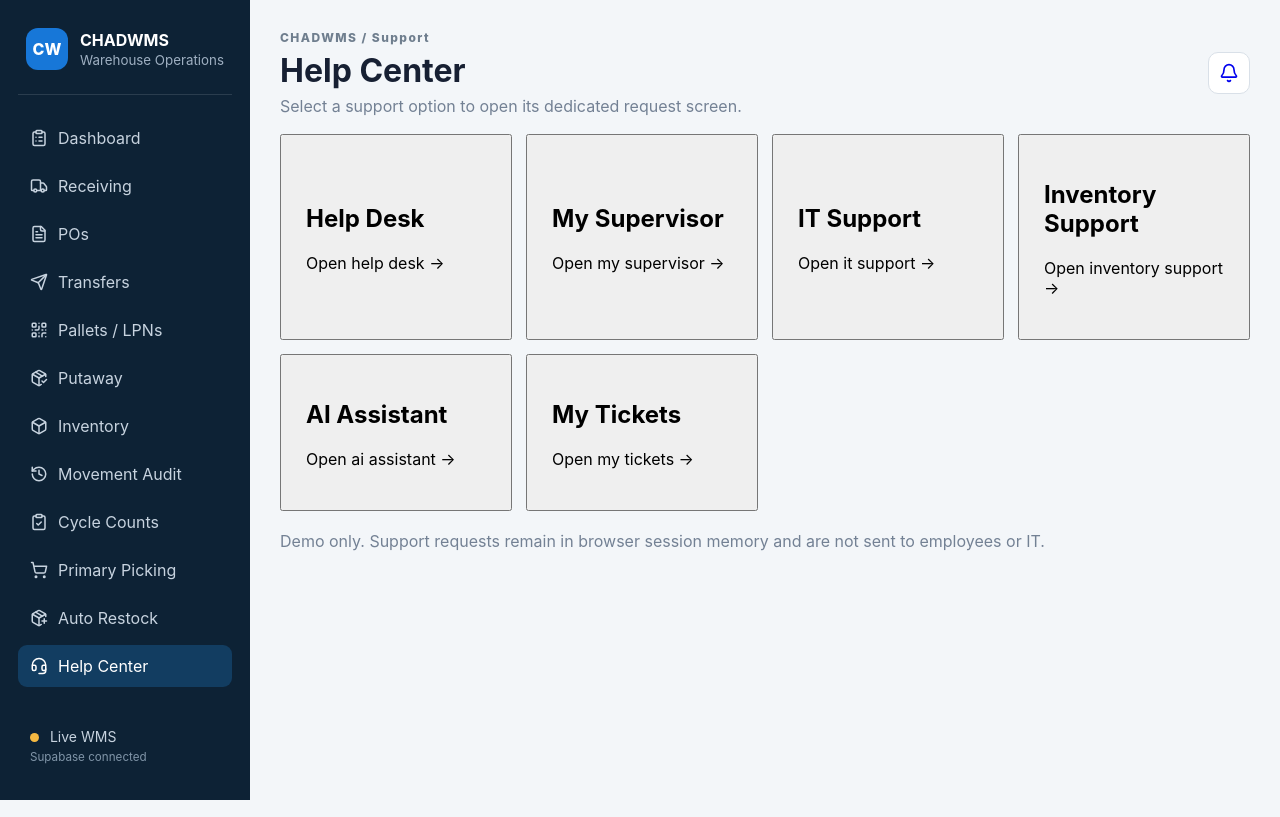
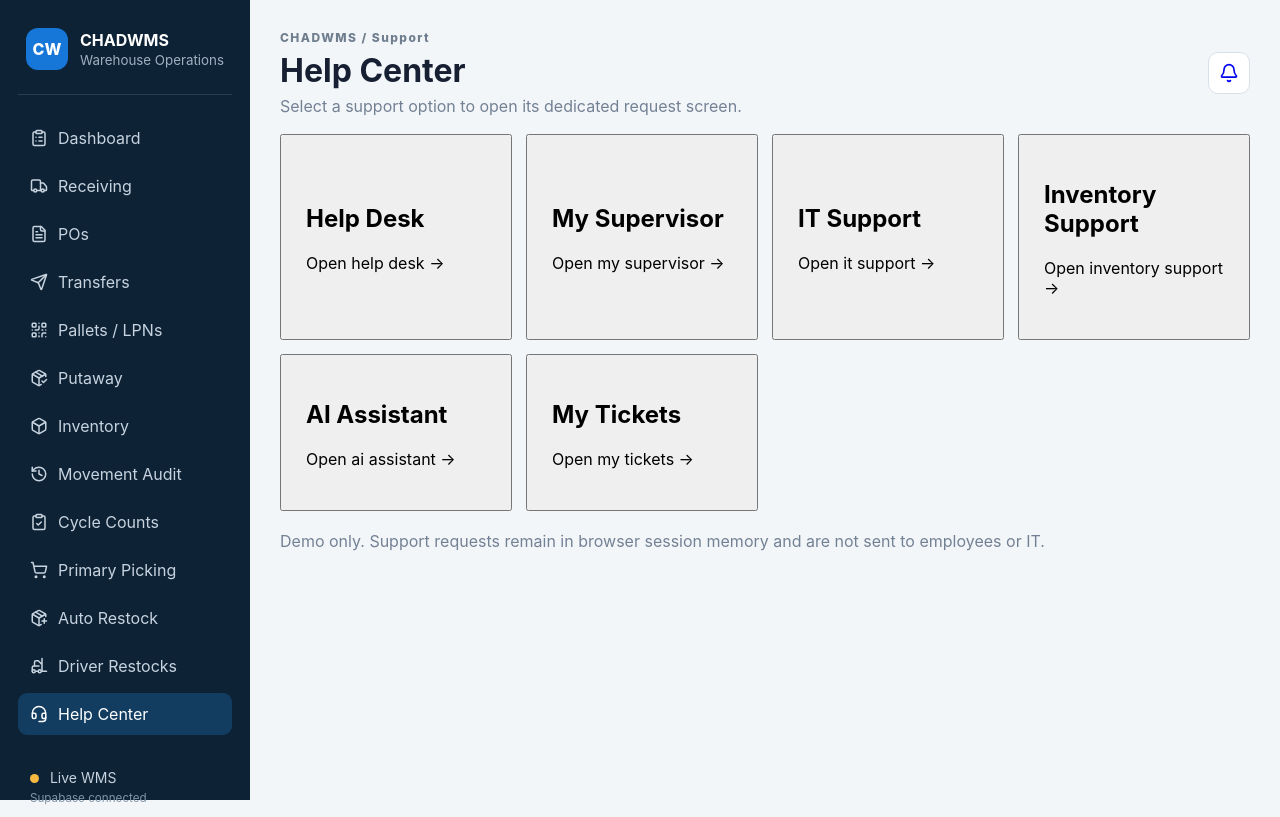
Before and after one commit to ZaspDragon/Chadwell-ERP-WMS-System, a Next.js app: page /help in a window 1280 px wide. Built offline with nearby package versions, Linux system fonts and the light colour scheme.

Commit message:
Link lift-driver restock queue from warehouse sidebar

```diff
--- a/components/WmsSidebar.tsx
+++ b/components/WmsSidebar.tsx
@@ -15,6 +15,7 @@ import {
   Headset,
   ClipboardCheck,
   PackagePlus,
+  Forklift,
 } from "lucide-react";
 
 const navItems = [
@@ -28,6 +29,7 @@ const navItems = [
   { href: "/cycle-counts", label: "Cycle Counts", icon: ClipboardCheck },
   { href: "/primary-picking", label: "Primary Picking", icon: ShoppingCart },
   { href: "/replenishment", label: "Auto Restock", icon: PackagePlus },
+  { href: "/driver-restocks", label: "Driver Restocks", icon: Forklift },
   { href: "/help", label: "Help Center", icon: Headset },
 ];
 
```
